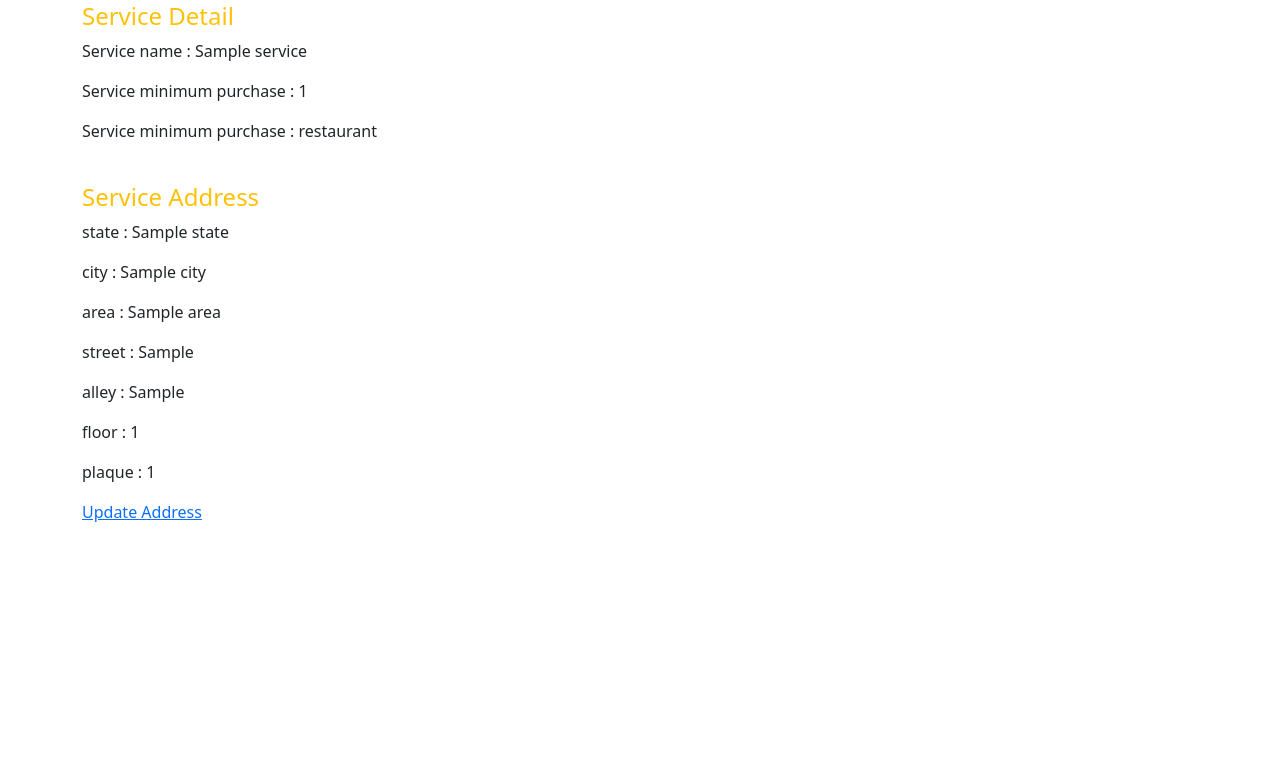
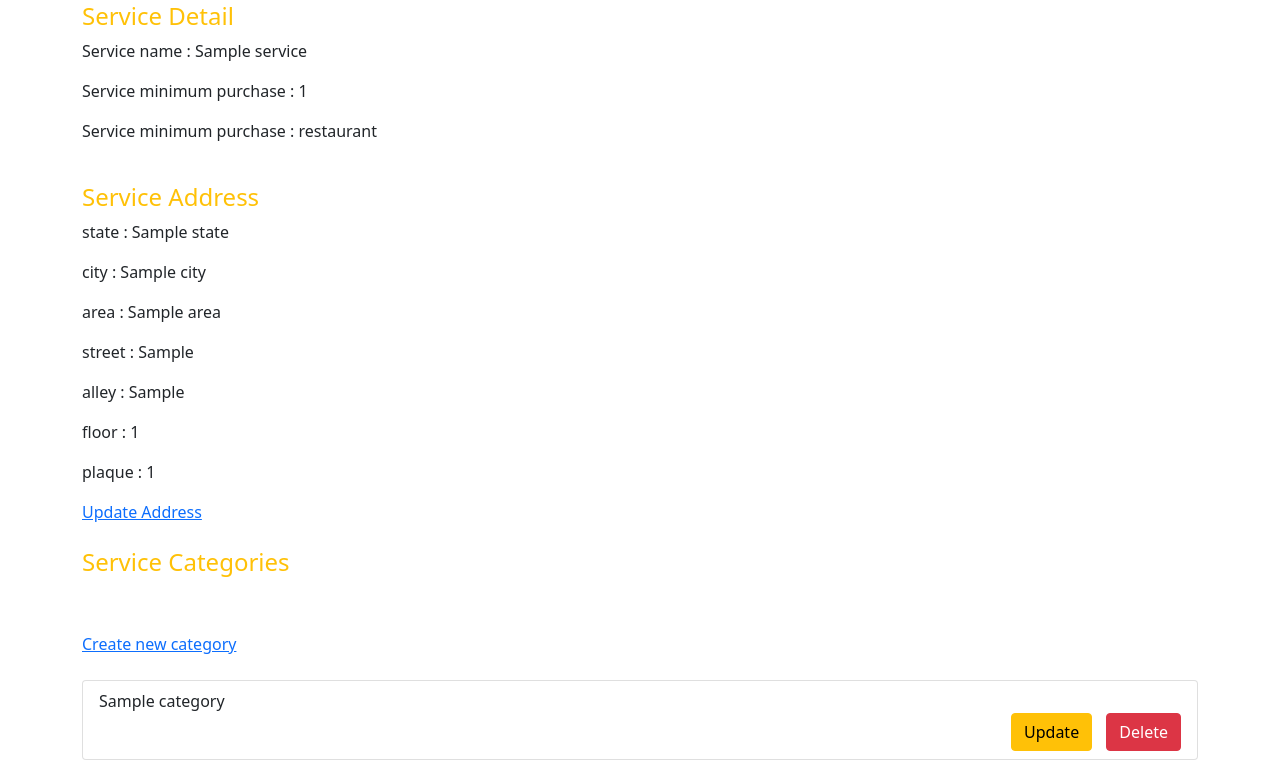
Before and after one commit to jamedadi/yummy, a Django app: template service/templates/service/detail.html in a window 1280 px wide. Shown: the part 102-862 px from the top of the page. Before the commit the page ends 624 px from the top, so only its background shows below. Run offline with Django 3.2, Linux system fonts and the light colour scheme; the template is opened without the code that fills it: values that come from a table or form of the project are taken from there, others are empty; tables that the repository leaves empty hold one stand-in row (values such as "Sample post"); parts of the project's set-up code (start-up, migrations or seed data) failed here and were passed over.

Commit message:
Style(service/templates/service): update template

```diff
--- a/service/templates/service/detail.html
+++ b/service/templates/service/detail.html
@@ -20,5 +20,22 @@
             <p>Your service yet not has address!<a
                     href="{% url 'address:service-address-create' service.pk %}">Create Address</a></p>
         {% endif %}
+
+        <br><br>
+        <h4 class="text-warning">Service Categories</h4>
+        <br><br>
+        <a href="{% url 'service:service-category-create' service.pk %}">Create new category</a>
+        <br><br>
+        <ul class="list-group">
+            {% for category in service.categories.all %}
+                <li class="list-group-item">
+                    {{ category.name }}
+                    <div align="right">
+                        <a href="#" class="btn btn-warning" style="margin-right: 10px">Update</a>
+                        <a href="#" class="btn btn-danger">Delete</a>
+                    </div>
+                </li>
+            {% endfor %}
+        </ul>
     </div>
 {% endblock %}
```
